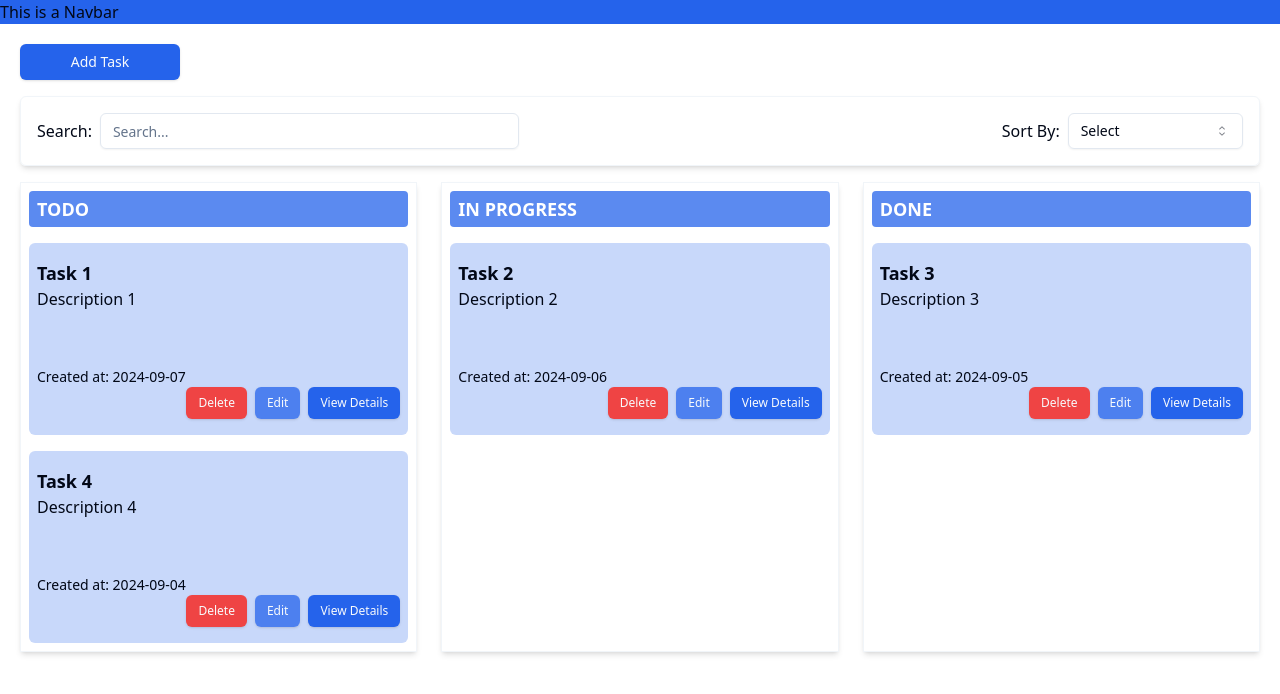
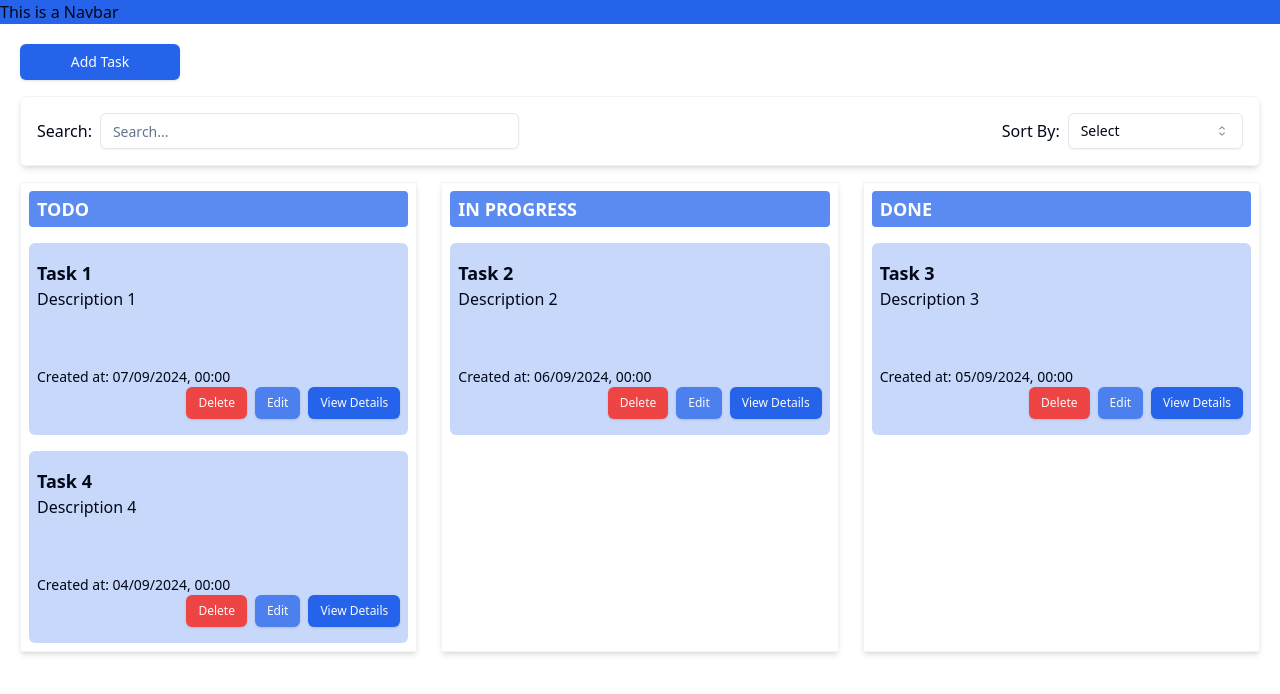
Before and after one commit to officiallysidsingh/task-management-app, a React (Vite) app in the folder client/: page /#/ in a window 1280 px wide. Shown: the top 694 px of the page. Built offline with nearby package versions, Linux system fonts and the light colour scheme.

Commit message:
FEAT: Integrated api to task board

```diff
--- a/client/src/components/taskBoard/Board.tsx
+++ b/client/src/components/taskBoard/Board.tsx
@@ -1,3 +1,6 @@
+// React Imports
+import { Dispatch, SetStateAction } from "react";
+
 // Component Imports
 import TaskCard from "./TaskCard";
 
@@ -8,21 +11,20 @@ import {
   verticalListSortingStrategy,
 } from "@dnd-kit/sortable";
 
-interface Task {
-  id: string;
-  title: string;
-  description: string;
-  status: string;
-  createdAt: string;
-}
+// Type Imports
+import { Task } from "@/interfaces/taskBoard";
 
-interface BoardProps {
+export default function Board({
+  id,
+  containerType,
+  tasks,
+  setTasks,
+}: {
   id: string;
   containerType: string;
   tasks: Task[];
-}
-
-export default function Board({ id, containerType, tasks }: BoardProps) {
+  setTasks: Dispatch<SetStateAction<Task[]>>;
+}) {
   const { setNodeRef } = useDroppable({ id });
 
   return (
@@ -42,6 +44,7 @@ export default function Board({ id, containerType, tasks }: BoardProps) {
               title={task.title}
               description={task.description}
               createdAt={task.createdAt}
+              setTasks={setTasks}
             />
           ))}
         </div>
--- a/client/src/components/taskBoard/TaskCard.tsx
+++ b/client/src/components/taskBoard/TaskCard.tsx
@@ -1,5 +1,5 @@
 // React Imports
-import { useState } from "react";
+import { Dispatch, SetStateAction, useState } from "react";
 
 // ShadCN Imports
 import { Button } from "../ui/button";
@@ -13,13 +13,8 @@ import DeleteTaskDialog from "../dialogs/DeleteTaskDialog";
 import EditTaskDialog from "../dialogs/EditTaskDialog";
 import ViewTaskDetailsDialog from "../dialogs/ViewTaskDetailsDialog";
 
-interface TaskCardProps {
-  id: string;
-  title: string;
-  description: string;
-  createdAt: string;
-  isDragging?: boolean;
-}
+// Type Imports
+import { Task } from "@/interfaces/taskBoard";
 
 export default function TaskCard({
   id,
@@ -27,7 +22,15 @@ export default function TaskCard({
   description,
   createdAt,
   isDragging,
-}: TaskCardProps) {
+  setTasks,
+}: {
+  id: string;
+  title: string;
+  description: string;
+  createdAt: Date;
+  isDragging?: boolean;
+  setTasks: Dispatch<SetStateAction<Task[]>>;
+}) {
   const [openDelete, setOpenDelete] = useState(false);
   const [openEdit, setOpenEdit] = useState(false);
   const [openViewDetails, setOpenViewDetails] = useState(false);
@@ -69,7 +72,17 @@ export default function TaskCard({
         <p className="text-base">{description}</p>
       </div>
       <div>
-        <p className="text-sm">Created at: {createdAt}</p>
+        <p className="text-sm">
+          Created at:{" "}
+          {new Date(createdAt).toLocaleString("en-GB", {
+            day: "2-digit",
+            month: "2-digit",
+            year: "numeric",
+            hour: "2-digit",
+            minute: "2-digit",
+            hour12: false, // For 24-hour format
+          })}
+        </p>
         {!isDragging && (
           <>
             {/* Action Buttons */}
@@ -100,6 +113,7 @@ export default function TaskCard({
                   taskId={id}
                   open={openDelete}
                   setOpen={setOpenDelete}
+                  setTasks={setTasks}
                 />
               )}
               {openEdit && (
@@ -107,6 +121,7 @@ export default function TaskCard({
                   taskId={id}
                   open={openEdit}
                   setOpen={setOpenEdit}
+                  setTasks={setTasks}
                 />
               )}
               {openViewDetails && (
```
